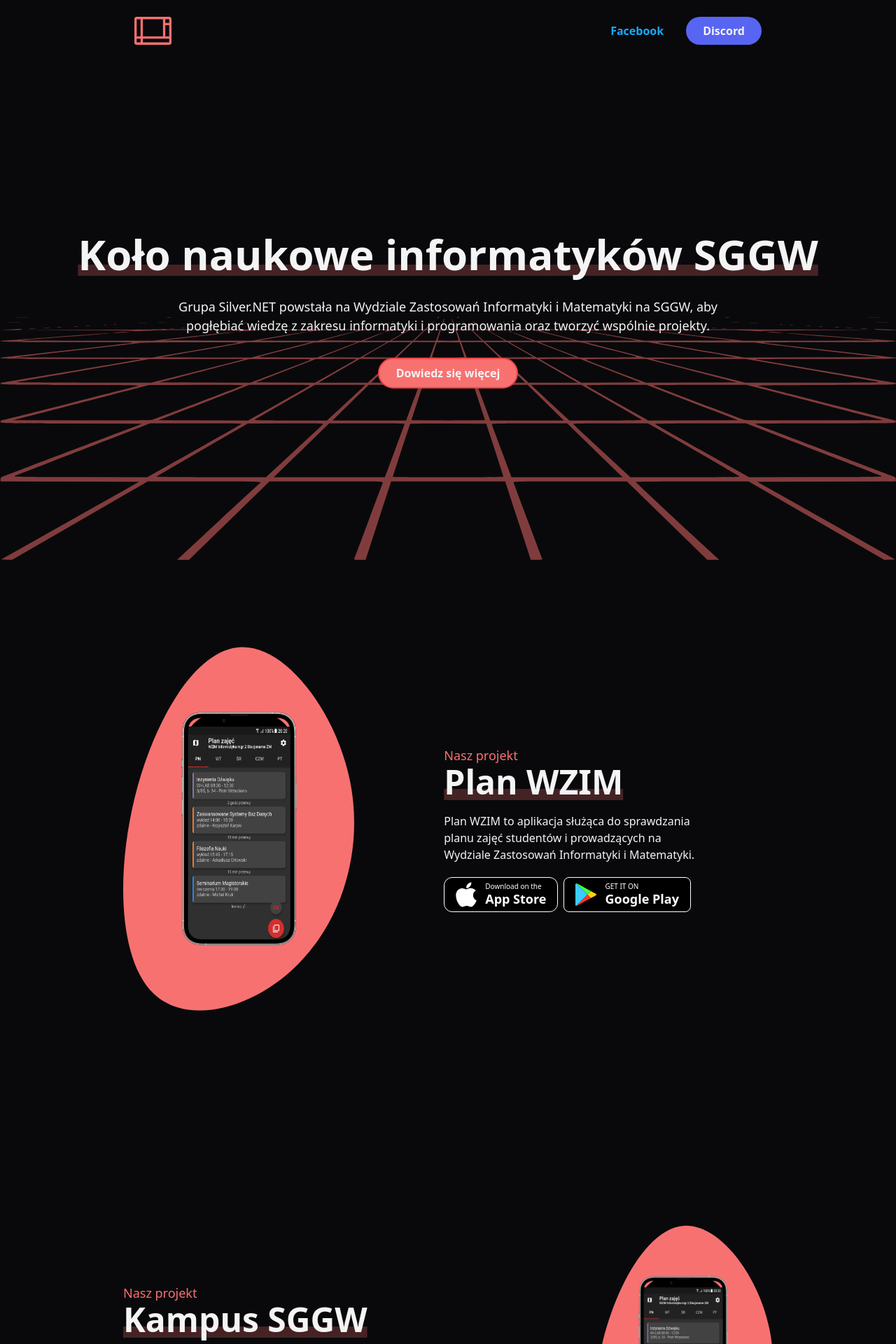
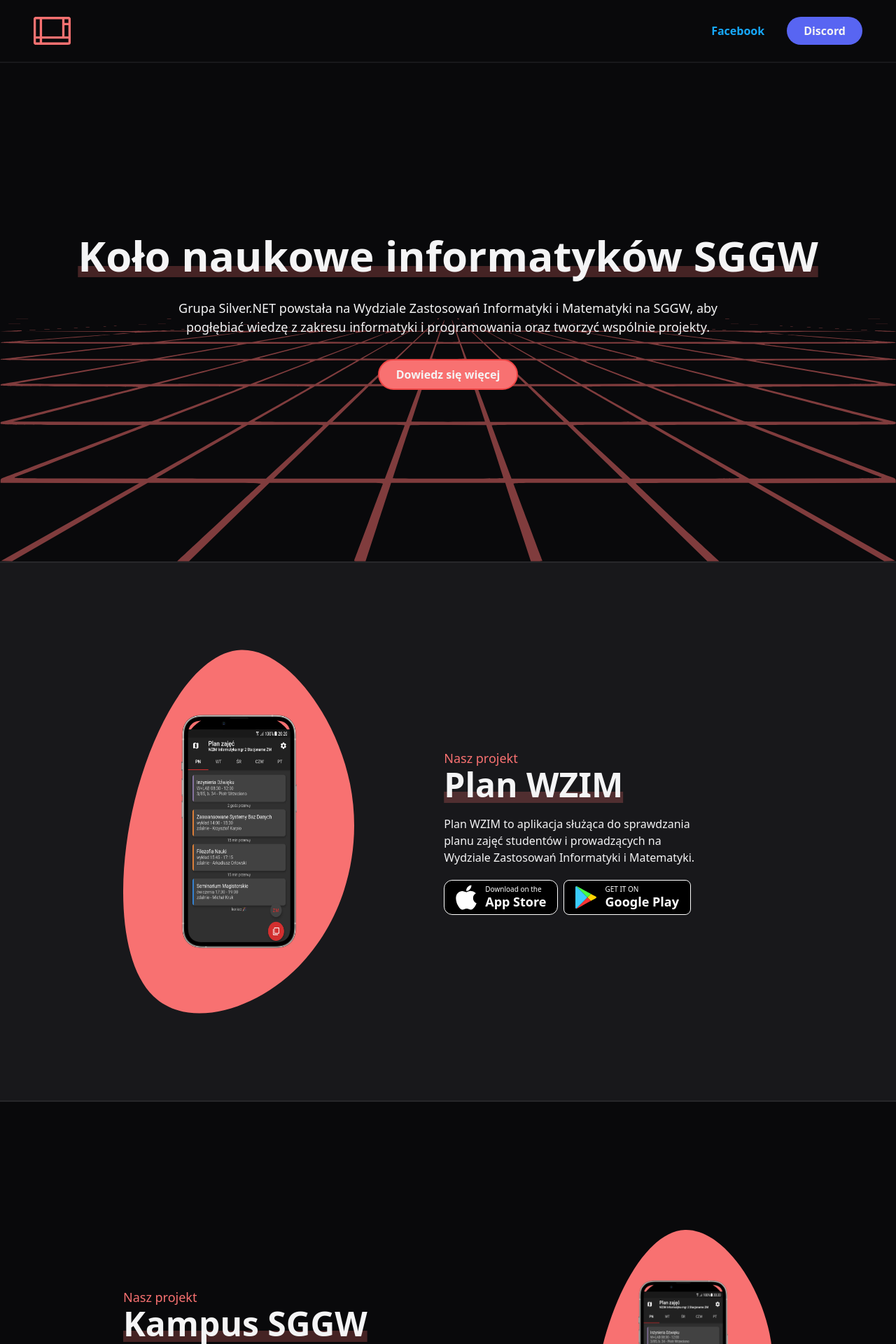
Before and after one commit to Mensix/silvernet, a Nuxt app: page / in a window 1280 px wide. Shown: the top 1920 px of the page at 70% size. Built offline with nearby package versions, Linux system fonts and the light colour scheme.

Commit message:
feat: further styling tweaks

```diff
--- a/components/foot.vue
+++ b/components/foot.vue
@@ -1,5 +1,5 @@
 <template>
-  <footer class="flex items-center justify-center bg-zinc-950 py-6 text-zinc-100">
+  <footer class="flex items-center justify-center border-t-2 border-zinc-800 bg-zinc-900 py-6 text-zinc-100">
     © 2023 Silver .NET
   </footer>
 </template>
--- a/components/hero.vue
+++ b/components/hero.vue
@@ -1,6 +1,6 @@
 <template>
   <main class="relative h-[calc(100dvh-5.5rem)] px-4 text-center sm:px-12">
-    <div class="flex h-full flex-col items-center justify-center gap-8 lg:mx-auto lg:max-w-screen-xl">
+    <div class="flex h-full flex-col items-center justify-center gap-8 lg:mx-auto lg:max-w-screen-2xl">
       <h1 class="relative text-4xl font-extrabold text-zinc-100 underline decoration-red-400/25 decoration-[1rem] underline-offset-[-0.5rem] sm:text-5xl lg:text-6xl" style="text-decoration-skip-ink: none;">
         Koło naukowe informatyków SGGW
       </h1>
--- a/components/join.vue
+++ b/components/join.vue
@@ -1,6 +1,5 @@
 <template>
-  <section class="relative bg-repeat-x py-8" style="background-image: url('/pattern.svg');">
-    <div class="sm:px-12 lg:mx-auto lg:max-w-screen-xl">
+  <div class="py-12 sm:px-12 lg:mx-auto lg:max-w-screen-2xl">
     <p class="text-lg font-medium text-zinc-100">
       Chcę się zaaangażować...
     </p>
@@ -10,7 +9,7 @@
     <p class="mb-5 leading-normal text-zinc-100">
       Jeżeli uczysz się programować, to bierz udział w naszych spotkaniach aby dalej poszerzać swoją wiedzę. A jeżeli jesteś już w tym naprawdę dobry, to twórz z nami nowe projekty.
     </p>
-      <div class="grid grid-flow-row gap-4 lg:grid-flow-col lg:grid-cols-2 auto-rows-fr">
+    <div class="grid grid-flow-row auto-rows-fr gap-4 lg:grid-flow-col lg:grid-cols-2">
       <card title="Znajdź nas!">
         <template #description>
           Jesteśmy dostępni na <a href="#" class="text-[#5865F2] underline">Discordzie</a> oraz <a href="#" class="text-[#17A9FD] underline">Facebooku</a>, a dla osób z zewnątrz pod adresem mailowym. Nasze “biuro” znajduje się w budynku 34 SGGW w sali 3/77.
@@ -19,5 +18,4 @@
       <card title="Współpraca" description="Chętnie nawiążemy współpracę z firmami zewnętrznymi oraz innymi organizacjami studenckimi. Zapraszamy do wspólnej organizacji spotkań/warsztatów dla studentów informatyki SGGW oraz wszelkich rozmów w sprawie nowych projektów i aplikacji." />
     </div>
   </div>
-  </section>
 </template>
--- a/components/navbar.vue
+++ b/components/navbar.vue
@@ -1,9 +1,11 @@
 <template>
-  <nav class="sticky top-0 z-10 flex items-center justify-between bg-zinc-950 px-4 py-6 sm:px-12 lg:px-48">
-    <img src="/logo.svg" class="h-10">
-    <ul class="flex items-center gap-8">
-      <a href="#" class="text-sm font-semibold text-[#17A9FD] lg:text-base">Facebook</a>
-      <a href="#" class="rounded-full bg-[#5865F2] px-6 py-2 text-sm font-semibold text-zinc-100 lg:text-base">Discord</a>
-    </ul>
+  <nav class="border-b-2 border-zinc-900 bg-zinc-950 px-4 py-6 sm:px-12">
+    <div class="flex max-w-screen-2xl items-center justify-between">
+      <img src="/logo.svg" class="h-10">
+      <ul class="flex items-center gap-8">
+        <a href="#" class="text-sm font-semibold text-[#17A9FD] lg:text-base">Facebook</a>
+        <a href="#" class="rounded-full bg-[#5865F2] px-6 py-2 text-sm font-semibold text-zinc-100 lg:text-base">Discord</a>
+      </ul>
+    </div>
   </nav>
 </template>
--- a/components/plans.vue
+++ b/components/plans.vue
@@ -1,5 +1,6 @@
 <template>
-  <section class="px-4 py-12 sm:px-12 lg:mx-auto lg:max-w-screen-xl">
+  <section class="border-y-2 border-zinc-800 bg-zinc-900">
+    <div class="px-4 py-12 sm:px-12 lg:mx-auto lg:max-w-screen-2xl">
       <p class="text-center text-lg font-medium text-red-400">
         Co dalej?
       </p>
@@ -11,5 +12,6 @@
         <card title="Pomoc w nauce programowania" description="Studenci naszego Wydziału miewają problemy z nauką C# na prowadzonych przedmiotach. Jako członkowie koła chcemy im pomóc w celu opanowania materiału." />
         <card title="Uczelniany system do tworzenia planów zajęć" description="W tym roku chcemy rozpocząć prace nad systemem do tworzenia planów zajęć. Chcemy, aby był to system, który będzie mógł być wykorzystywany przez studentów, a także przez pracowników uczelni." />
       </div>
+    </div>
   </section>
 </template>
--- a/components/project-card.vue
+++ b/components/project-card.vue
@@ -7,7 +7,8 @@ defineProps<{
 </script>
 
 <template>
-  <section class="flex flex-col items-center justify-center gap-y-10 px-4 py-12 sm:px-12 lg:mx-auto lg:h-[75vh] lg:max-w-screen-lg lg:py-[24rem]">
+  <section :class="!reverse && 'bg-zinc-900 border-y-2 border-zinc-800'">
+    <div class="flex flex-col items-center justify-center gap-y-10 px-4 py-12 sm:px-12 lg:mx-auto lg:h-[75vh] lg:max-w-screen-lg lg:py-[24rem]">
       <div class="relative flex w-full flex-col items-center justify-center lg:justify-between lg:gap-32" :class="[reverse ? 'lg:flex-row-reverse' : 'lg:flex-row']">
         <div class="relative flex items-center justify-center lg:mb-0 lg:h-[400%]">
           <img src="/bubble1.svg" class="h-2/3 w-2/3 lg:h-full lg:w-full">
@@ -29,5 +30,6 @@ defineProps<{
           </div>
         </div>
       </div>
+    </div>
   </section>
 </template>
```
Lines whose indentation alone changed are shown as unchanged.
